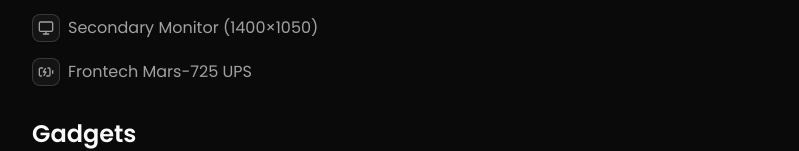
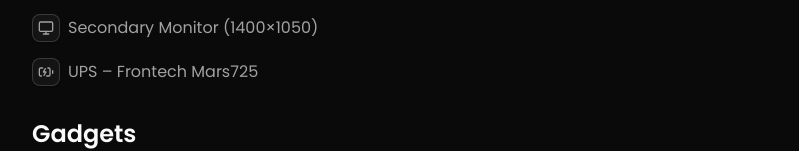
Before and after one commit to dhirajaryaa/wow-portfolio, a Next.js app: page /setup/gears in a window 1280 px wide. Shown: the part 555-706 px from the top of the page, without its empty margins (240-1039 px from the left). Built offline with nearby package versions, Linux system fonts and the light colour scheme.

Commit message:
refactor: fix some style issue

```diff
--- a/src/app/page.jsx
+++ b/src/app/page.jsx
@@ -206,7 +206,7 @@ export default function Home() {
             </Item>
             {/* vscode  */}
             <Item variant="muted" className={'rounded-xl'} asChild>
-              <Link href="/setup/vscode-setup">
+              <Link href="/setup/vscode">
                 <ItemMedia variant="icon">
                   <Code2 />
                 </ItemMedia>
--- a/src/app/setup/gears/page.jsx
+++ b/src/app/setup/gears/page.jsx
@@ -5,11 +5,11 @@ function page() {
     return (
         <main className="w-full h-full p-4">
             {/* heading  */}
-            <div className='w-full text-center py-16 border-b'>
+            <section className='w-full text-center py-16 border-b'>
                 <h1 className='text-4xl sm:text-5xl font-semibold'>Gears</h1>
                 <p className='text-muted-foreground text-sm sm:text-lg'>The tools and tech that help me bring my ideas to life.</p>
-            </div>
-            <div className="w-full py-8">
+            </section>
+            <section className="w-full py-8">
                 {/* pc section  */}
                 <Section title='PC' gears={myPc} />
                 {/* Gadgets section  */}
@@ -17,7 +17,7 @@ function page() {
                 {/* web Extension section  */}
                 <Section title='Web Extensions' gears={myWebExtensions} />
 
-            </div>
+            </section>
         </main>
     )
 }
--- a/src/app/setup/gears/section.jsx
+++ b/src/app/setup/gears/section.jsx
@@ -3,7 +3,7 @@ import { ArrowUpRight } from 'lucide-react'
 
 function Section({ title, gears }) {
     return <div className='space-y-4 mt-8'>
-        <h2 className='text-2xl font-semibold'>{title}</h2>
+        <h2 className='text-2xl font-semibold my-4'>{title}</h2>
         {gears.map((item, idx) => (
             <div key={idx} className='flex items-center gap-2 text-muted-foreground'>
                 <Button type="button" variant="outline" size="icon-sm" className={'size-7'}>
--- a/src/config/gears.js
+++ b/src/config/gears.js
@@ -34,7 +34,7 @@ export const myPc = [
     icon: Monitor,
   },
   {
-    name: "Frontech Mars-725 UPS",
+    name: "UPS – Frontech Mars725",
     icon: BatteryCharging,
   },
 ];
```
